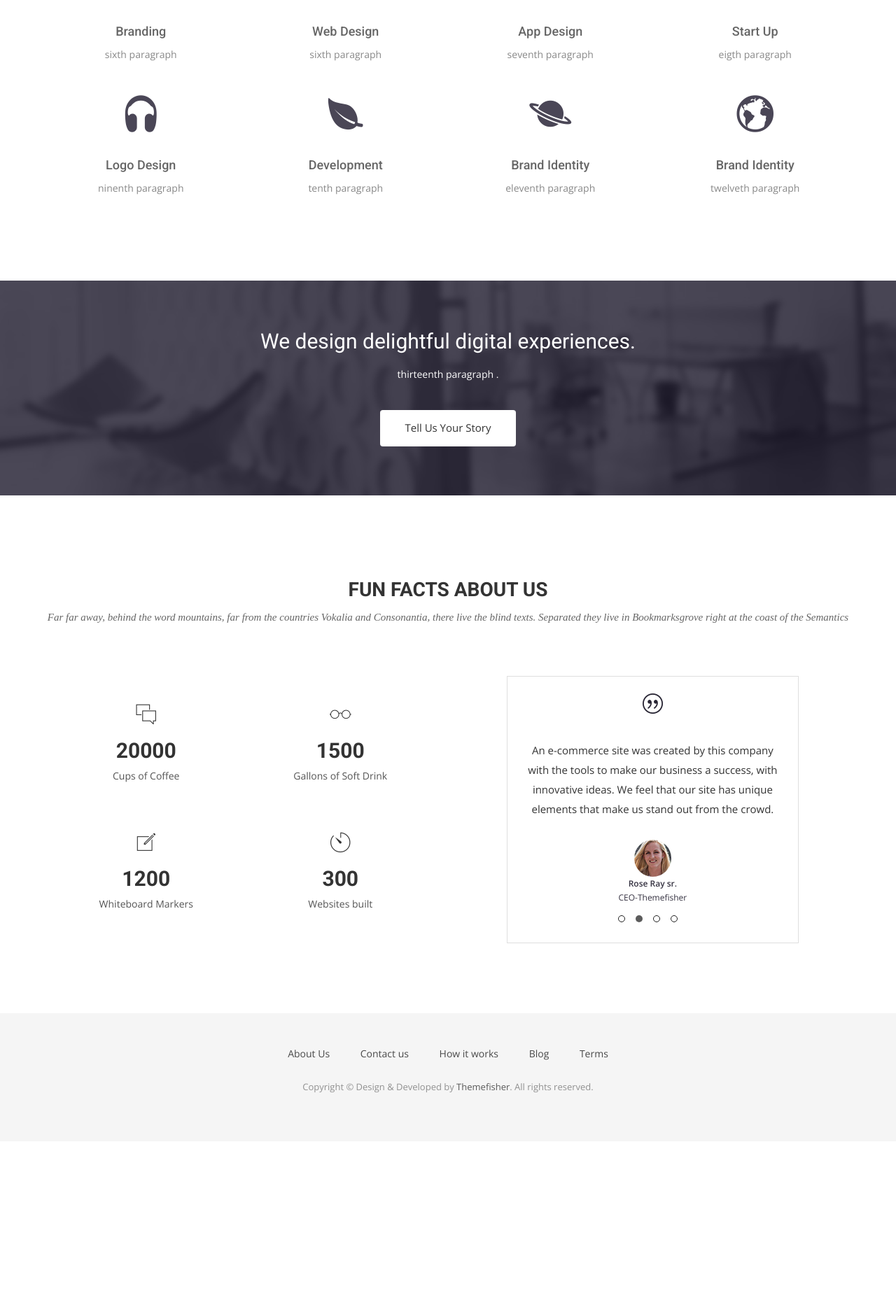
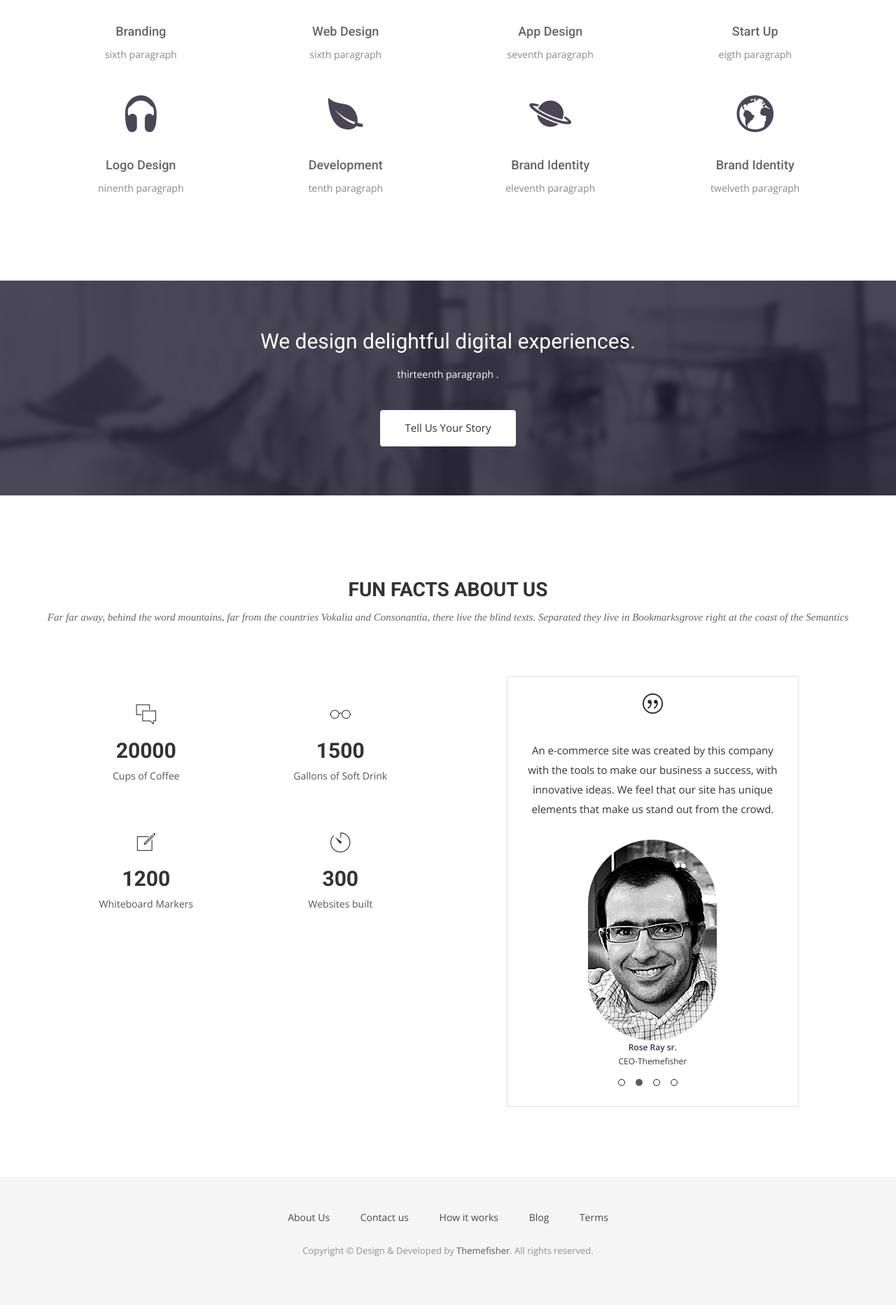
Before and after one commit to simaomrq/simaomrq.github.io, a Jekyll site: the page built from index.html, in a window 1280 px wide. Shown: the part 2612-4477 px from the top of the page at 70% size. Built offline with Jekyll 4.4.1, drawn with Linux system fonts in a browser that asks for light colours; nearby versions of some CDN libraries; some web fonts are replaced; before the commit the page ends 4243 px from its top, so only the background shows below that.

Commit message:
Update testimonials.yml

```diff
--- a/_data/testimonials.yml
+++ b/_data/testimonials.yml
@@ -1,16 +1,16 @@
 - name: Rose Ray
   title: CEO-Themefisher
   testimonial: "This company created an e-commerce site with the tools to make our business a success, with innovative ideas. We feel that our site has unique elements that make us stand out from the crowd."
-  image: img/item-img1.jpg
+  image: img/mugshot.png
 - name: Rose Ray sr.
   title: CEO-Themefisher
   testimonial: "An e-commerce site was created by this company with the tools to make our business a success, with innovative ideas. We feel that our site has unique elements that make us stand out from the crowd."
-  image: img/item-img1.jpg
+  image: img/mugshot.png
 - name: Rose Ray jr.
   title: CEO-Themefisher
   testimonial: "With the tools to make our business a success, this company created an e-commerce site, with innovative ideas. We feel that our site has unique elements that make us stand out from the crowd."
-  image: img/item-img1.jpg
+  image: img/mugshot.png
 - name: Rose Ray III
   title: CEO-Themefisher
   testimonial: "We feel that our site has unique elements that make us stand out from the crowd. This company created an e-commerce site with the tools to make our business a success, with innovative ideas."
-  image: img/item-img1.jpg
+  image: img/mugshot.png
```
